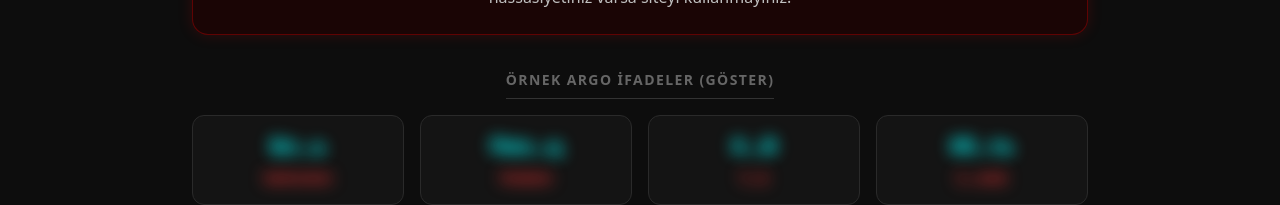
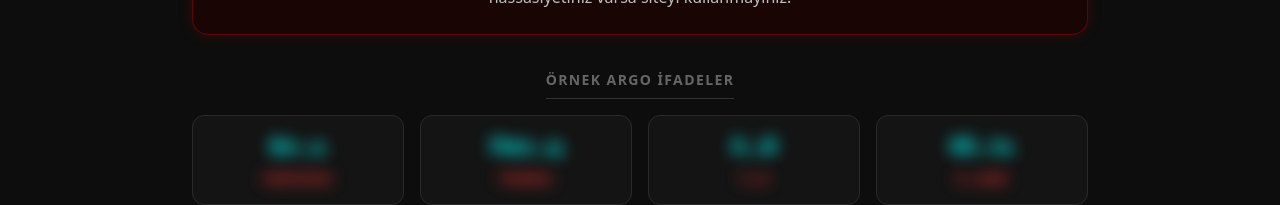
Before and after one commit to hseydioglu-coder/thegopnik-sozluk, a Next.js app: page / in a window 1280 px wide. Shown: the part 609-814 px from the top of the page. Built offline with nearby package versions, Linux system fonts and the light colour scheme.

Commit message:
arama motoru kendi tasarimimda tekli veritabanina baglandi

```diff
--- a/app/page.tsx
+++ b/app/page.tsx
@@ -34,7 +34,7 @@ export default function Home() {
       warning: "+18 | İÇERİK ARGO VE SOKAK DİLİ İÇERMEKTEDİR!",
       warningBoxTitle: "UYARI / ПРЕДУПРЕЖДЕНИЕ",
       warningBoxText: "Bu platformdaki içerikler yetişkinlere yöneliktir ve ağır argo, küfür ile sokak jargonu barındırır. Lütfen hassasiyetiniz varsa siteyi kullanmayınız.",
-      examplesTitle: "Örnek Argo İfadeler (Göster)",
+      examplesTitle: "Örnek Argo İfadeler",
     },
     ru: {
       title: "THE ГОПНИК",
```
